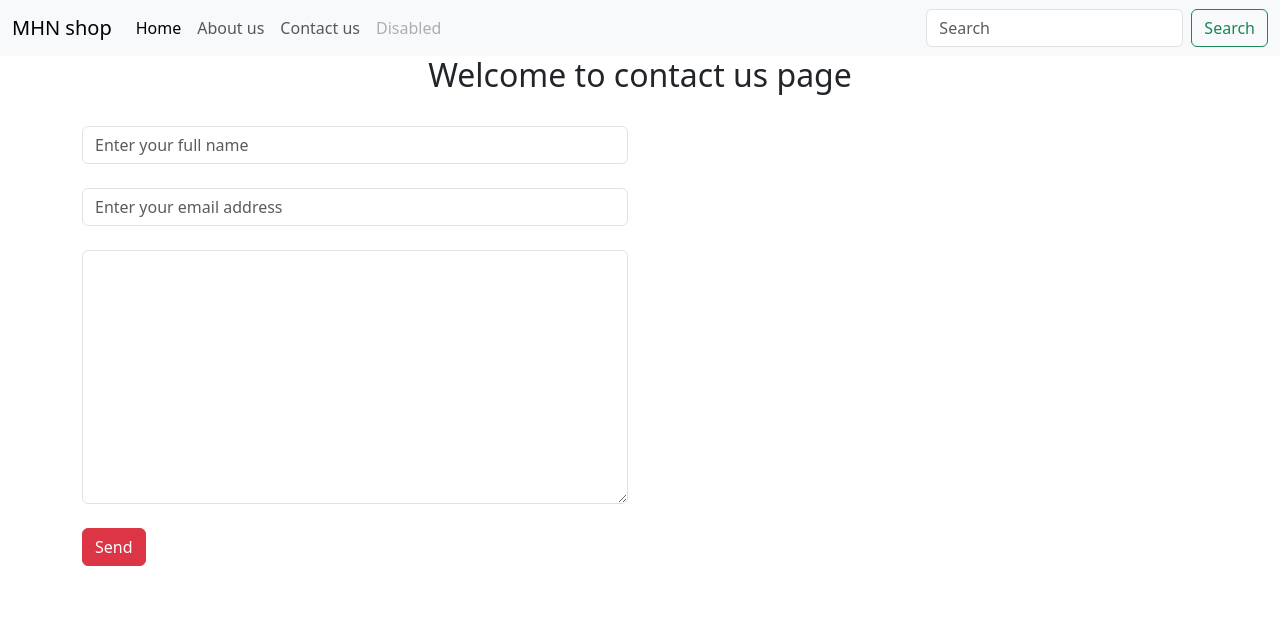
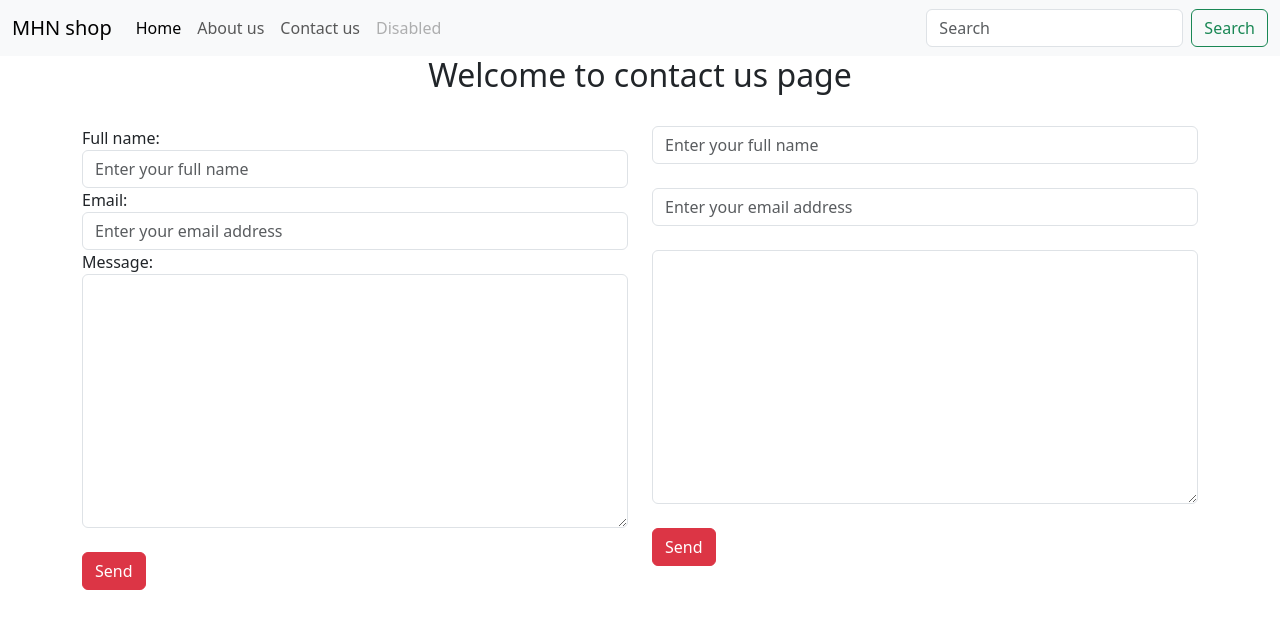
Before and after one commit to Mahyar-mhn/Shop_Django, a Django app: page /contact-us in a window 1280 px wide. Shown: the top 629 px of the page. Run offline with Django 5.2, Linux system fonts and the light colour scheme.

Commit message:
creating form by python

```diff
--- /dev/null
+++ b/djangoProject/forms.py
@@ -0,0 +1,13 @@
+from django import forms
+
+
+class ContactForm(forms.Form):
+    full_name = forms.CharField(
+        widget=forms.TextInput(attrs={'class': 'form-control', 'placeholder': 'Enter your full name'})
+    )
+    email = forms.EmailField(
+        widget=forms.EmailInput(attrs={'class': 'form-control', 'placeholder': 'Enter your email address'})
+    )
+    message = forms.CharField(
+        widget=forms.Textarea(attrs={'class': 'form-control'})
+    )
--- a/djangoProject/views.py
+++ b/djangoProject/views.py
@@ -1,6 +1,6 @@
 from django.shortcuts import render
 from django.http import Http404, HttpResponse
-
+from .forms import ContactForm
 
 def home_page(request):
     context = {
@@ -18,13 +18,14 @@ def about_page(request):
 
 
 def contact_page(request):
-
+    contact_form = ContactForm()
     if request.method == 'POST':
         print(request.POST.get('Fullname'))
         print(request.POST.get('Email'))
         print(request.POST.get('Message'))
 
     context = {
-        'contact': 'Welcome to contact us page'
+        'contact': 'Welcome to contact us page',
+        'contact_form': contact_form
     }
     return render(request, 'contact_us_page.html', context)
--- a/templates/contact_us_page.html
+++ b/templates/contact_us_page.html
@@ -43,9 +43,18 @@
           <div class="col-md-6">
               <form action="" method="post">
                   {% csrf_token %}
+                  {{ contact_form }}
+                  <br>
+                  <button class="btn btn-danger">Send</button>
+
+              </form>
+          </div>
+          <div class="col-md-6">
+              <form action="" method="post">
+                  {% csrf_token %}
                   <input type="text" name="Fullname" class="form-control" placeholder="Enter your full name">
                   <br>
-                  <input type="text" name="Email" class="form-control" placeholder="Enter your email address">
+                  <input type="email" name="Email" class="form-control" placeholder="Enter your email address">
                   <br>
                   <textarea name="Message" id="Message" cols="30" rows="10" class="form-control"></textarea>
                   <br>
```
